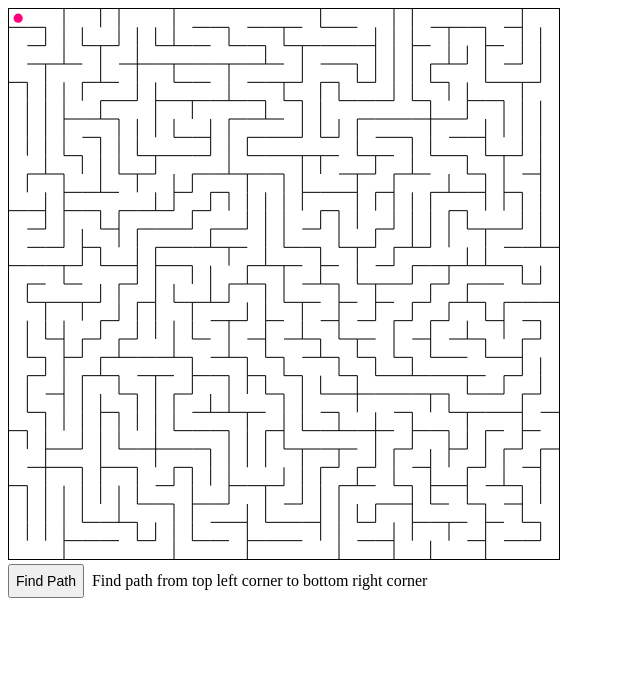
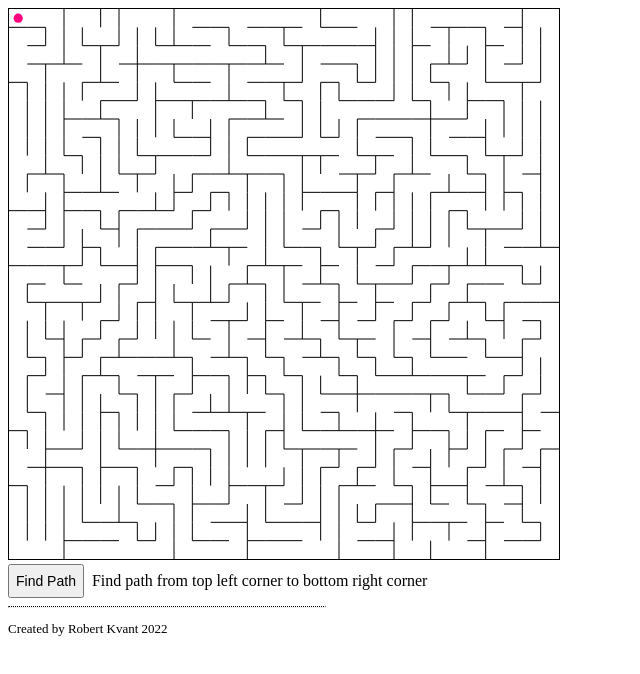
Before and after one commit to robertkvant/maze, a website built with Parcel: page src/index.html in a window 1280 px wide. Shown: the whole page, without its empty margins (0-640 px from the left). Built offline with nearby package versions, Linux system fonts and the light colour scheme.

Commit message:
Changed styles

```diff
--- a/src/index.html
+++ b/src/index.html
@@ -4,7 +4,7 @@
     <meta charset="UTF-8">
     <meta http-equiv="X-UA-Compatible" content="IE=edge">
     <meta name="viewport" content="width=device-width, initial-scale=1.0">
-    <title>Document</title>
+    <title>Maze</title>
     <script type="module" src="index.js"></script>
     <link rel="stylesheet" href="styles.css" />
 </head>
@@ -14,6 +14,7 @@
         <button id="pathBtn">Find Path</button>
         <div id="messageDiv"></div>
     </div>
-
+    <hr/>
+    <p>Created by Robert Kvant 2022</p>
 </body>
 </html>
--- a/src/styles.css
+++ b/src/styles.css
@@ -13,3 +13,13 @@ button {
 #div1 {
     display: flex;
 }
+
+p {
+    font-size: small;
+}
+
+hr {
+    width: 25%;
+    margin-left: 0;
+    border-top-style:dotted;
+}
```
